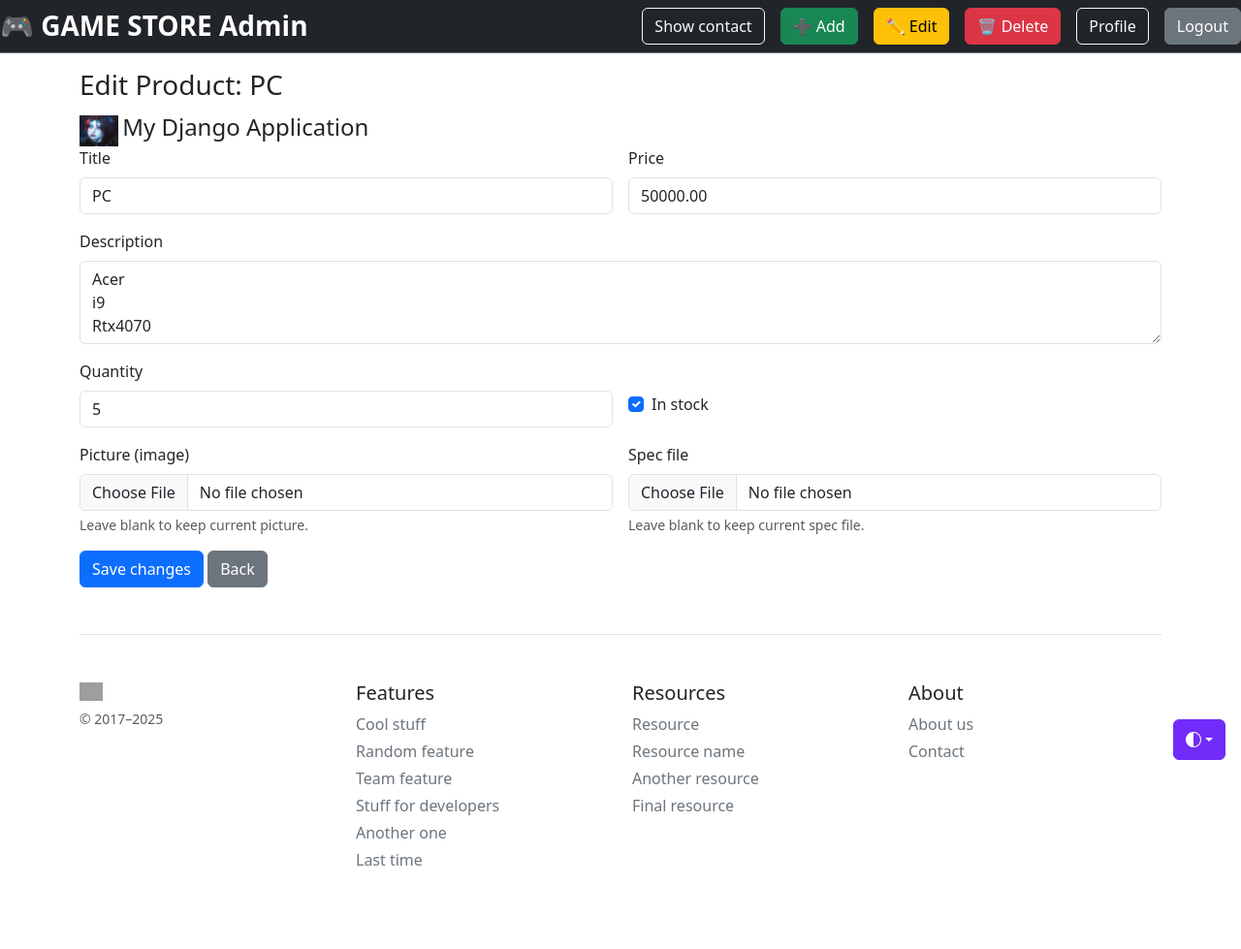
After one commit to Winter7857/Pythonweb-django, a Django app: page /products/1/edit/ in a window 1280 px wide. The commit adds this page. Shown: the whole page at 97% size. Run offline with Django 5.2, Linux system fonts and the light colour scheme; a user stored in the database is signed in; data comes from the database, SQL or seed files in the repository; both versions use the stored data as it was after the commit; grey boxes are pictures that could not be loaded.

Commit message:
updatae function

```diff
--- a/myapp/template/myapp/base.html
+++ b/myapp/template/myapp/base.html
@@ -1,7 +1,7 @@
 {% load static %}
 
 <!DOCTYPE html>
-<html lang="en" data-bs-theme="dark">
+<html lang="en" data-bs-theme="auto">
   <head>
     <meta charset="utf-8" />
     <meta name="viewport" content="width=device-width, initial-scale=1" />
@@ -98,7 +98,8 @@
     <link rel="icon" href="assets/img/favicon.ico" />
     <meta name="theme-color" content="#712cf9" />
 
-    <!-- App CSS -->
+    <!-- Custom CSS -->
+    <link href="pricing.css" rel="stylesheet" />
     <link rel="stylesheet" href="{% static 'css/myCss.css' %}">
 
     <style>
@@ -175,44 +176,121 @@
     </style>
   </head>
 
-  <body class="bg-gamestore">
-    <!-- Top Navbar -->
-    <nav class="navbar navbar-dark navbar-expand bg-gs-dark shadow-sm">
-      <div class="container-fluid">
-        <span class="navbar-brand fw-semibold">🎮 GAME STORE{% if user.is_authenticated and user.profile.usertype|lower == 'admin' %} Admin{% endif %}</span>
-        <div class="ms-auto d-flex align-items-center gap-2">
+  <body>
+    <!-- Header bar styled like your example (Bootstrap utilities) -->
+    <header class="w-100 bg-dark text-white px-0 py-2 border-bottom border-secondary">
+      <div class="container-fluid px-0 d-flex justify-content-between align-items-center">
+        <h1 class="mb-0 fw-bold fs-3">
+          <a href="{% url 'home-page' %}" class="text-white text-decoration-none">
+            🎮 GAME STORE{% if user.is_authenticated and user.profile.usertype|lower == 'admin' %} Admin{% endif %}
+          </a>
+        </h1>
+        <div class="d-flex gap-3 align-items-center ms-auto">
           {% if user.is_authenticated and user.profile.usertype|lower == 'admin' %}
-            <a href="{% url 'addproduct-page' %}" class="btn btn-add btn-sm">+ Add</a>
-            <a href="#" class="btn btn-edit btn-sm">✏️ Edit</a>
-            <a href="#" class="btn btn-delete btn-sm">🗑️ Delete</a>
+            <a href="{% url 'showcontact-page' %}" class="btn btn-outline-light btn-action">Show contact</a>
+            <a href="{% url 'addproduct-page' %}" class="btn btn-success btn-action">➕ Add</a>
+            <a href="{% url 'editproduct-list' %}" class="btn btn-warning text-black btn-action">✏️ Edit</a>
+            <a href="{% url 'deleteproduct-list' %}" class="btn btn-danger btn-action">🗑️ Delete</a>
           {% endif %}
           {% if user.is_authenticated %}
-            <a class="btn btn-outline-light btn-sm" href="{% url 'logout' %}">Logout</a>
+            <a href="{% url 'profile-page' %}" class="btn btn-outline-light btn-action">Profile</a>
+            {% if user.profile.usertype|lower != 'admin' %}
+              <a href="{% url 'cart-page' %}" class="btn btn-outline-light btn-action">🛒 Cart</a>
+            {% endif %}
+            <a href="{% url 'logout' %}" class="btn btn-secondary btn-action">Logout</a>
           {% else %}
-            <a class="btn btn-outline-light btn-sm" href="{% url 'login' %}">Login</a>
+            <a href="{% url 'login' %}" class="btn btn-outline-light btn-action">Login</a>
           {% endif %}
         </div>
       </div>
-    </nav>
+    </header>
+
+    <!-- SVG icons for theme toggle -->
+    <svg xmlns="http://www.w3.org/2000/svg" class="d-none">
+      <symbol id="check2" viewBox="0 0 16 16">
+        <path d="M13.854 3.646a.5.5 0 0 1 0 .708l-7 7a.5.5 0 0 1-.708 0l-3-3a.5.5 0 1 1 .708-.708L6.5 10.293l6.646-6.647a.5.5 0 0 1 .708 0z"/>
+      </symbol>
+      <symbol id="circle-half" viewBox="0 0 16 16">
+        <path d="M8 15A7 7 0 1 0 8 1v14zm0 1A8 8 0 1 1 8 0a8 8 0 0 1 0 16z"/>
+      </symbol>
+      <symbol id="moon-stars-fill" viewBox="0 0 16 16">
+        <path d="M6 .278a.768.768 0 0 1 .08.858 7.208 7.208 0 0 0-.878 3.46c0 4.021 3.278 7.277 7.318 7.277.527 0 1.04-.055 1.533-.16a.787.787 0 0 1 .81.316.733.733 0 0 1-.031.893A8.349 8.349 0 0 1 8.344 16C3.734 16 0 12.286 0 7.71 0 4.266 2.114 1.312 5.124.06A.752.752 0 0 1 6 .278z"/>
+        <path d="M10.794 3.148a.217.217 0 0 1 .412 0l.387 1.162c.173.518.579.924 1.097 1.097l1.162.387a.217.217 0 0 1 0 .412l-1.162.387a1.734 1.734 0 0 0-1.097 1.097l-.387 1.162a.217.217 0 0 1-.412 0l-.387-1.162a1.734 1.734 0 0 0-1.097-1.097l-1.162-.387a.217.217 0 0 1 0-.412l1.162-.387a1.734 1.734 0 0 0 1.097-1.097l.387-1.162z"/>
+      </symbol>
+      <symbol id="sun-fill" viewBox="0 0 16 16">
+        <path d="M8 4.5a3.5 3.5 0 1 0 0 7 3.5 3.5 0 0 0 0-7zM8 0a.5.5 0 0 1 .5.5v2a.5.5 0 0 1-1 0v-2A.5.5 0 0 1 8 0zm0 13a.5.5 0 0 1 .5.5v2a.5.5 0 0 1-1 0v-2a.5.5 0 0 1 .5-.5zM0 8a.5.5 0 0 1 .5-.5h2a.5.5 0 0 1 0 1h-2A.5.5 0 0 1 0 8zm13 0a.5.5 0 0 1 .5-.5h2a.5.5 0 0 1 0 1h-2a.5.5 0 0 1-.5-.5zM2.343 2.343a.5.5 0 0 1 .707 0l1.414 1.414a.5.5 0 1 1-.707.707L2.343 3.05a.5.5 0 0 1 0-.707zm9.193 9.193a.5.5 0 0 1 .707 0l1.414 1.414a.5.5 0 1 1-.707.707l-1.414-1.414a.5.5 0 0 1 0-.707zM12.657 2.343a.5.5 0 0 1 .707.707l-1.414 1.414a.5.5 0 1 1-.707-.707l1.414-1.414zm-9.193 9.193a.5.5 0 0 1 .707.707L2.343 13.657a.5.5 0 1 1-.707-.707l1.414-1.414z"/>
+      </symbol>
+    </svg>
+    <!-- Theme toggle -->
+    <div class="dropdown position-fixed bottom-0 end-0 mb-3 me-3 bd-mode-toggle">
+      <button
+        class="btn btn-bd-primary py-2 dropdown-toggle d-flex align-items-center"
+        id="bd-theme"
+        type="button"
+        aria-expanded="false"
+        data-bs-toggle="dropdown"
+        aria-label="Toggle theme (auto)"
+      >
+        <svg class="bi my-1 theme-icon-active" aria-hidden="true">
+          <use href="#circle-half"></use>
+        </svg>
+        <span class="visually-hidden" id="bd-theme-text">Toggle theme</span>
+      </button>
+      <ul class="dropdown-menu dropdown-menu-end shadow" aria-labelledby="bd-theme-text">
+        <li>
+          <button type="button" class="dropdown-item d-flex align-items-center" data-bs-theme-value="light">
+            <svg class="bi me-2 opacity-50" aria-hidden="true">
+              <use href="#sun-fill"></use>
+            </svg>
+            Light
+            <svg class="bi ms-auto d-none" aria-hidden="true"><use href="#check2"></use></svg>
+          </button>
+        </li>
+        <li>
+          <button type="button" class="dropdown-item d-flex align-items-center" data-bs-theme-value="dark">
+            <svg class="bi me-2 opacity-50" aria-hidden="true">
+              <use href="#moon-stars-fill"></use>
+            </svg>
+            Dark
+            <svg class="bi ms-auto d-none" aria-hidden="true"><use href="#check2"></use></svg>
+          </button>
+        </li>
+        <li>
+          <button type="button" class="dropdown-item d-flex align-items-center active" data-bs-theme-value="auto">
+            <svg class="bi me-2 opacity-50" aria-hidden="true">
+              <use href="#circle-half"></use>
+            </svg>
+            Auto
+            <svg class="bi ms-auto d-none" aria-hidden="true"><use href="#check2"></use></svg>
+          </button>
+        </li>
+      </ul>
+    </div>
 
     <!-- Page Container -->
     <div class="container py-3">
       <!-- Header -->
 
-        {% block myheader %}{% endblock myheader %}
+        {% block myheader %}
+
+        {% endblock myheader %}
+
+<img src="{% static 'image/logo.jpg' %}" alt="logo image" width="40" height="32">
+<span class="fs-4">My Django Application</span>
 
       <!-- Main Content -->
         {% block content %}
 
         {% endblock content %}
       <!-- Footer -->
-      <footer class="pt-5 border-top-0">
+      <footer class="pt-4 my-md-5 pt-md-5 border-top">
         <div class="row">
           <div class="col-12 col-md">
-            <small class="d-block mb-3 text-secondary">&copy; 2025 GAME STORE</small>
+            <img class="mb-2" src="assets/brand/bootstrap-logo.svg" alt="" width="24" height="19" />
+            <small class="d-block mb-3 text-body-secondary">&copy; 2017–2025</small>
           </div>
           <div class="col-6 col-md">
-            <h5 class="text-light">Features</h5>
+            <h5>Features</h5>
             <ul class="list-unstyled text-small">
               <li class="mb-1"><a class="link-secondary text-decoration-none" href="#">Cool stuff</a></li>
               <li class="mb-1"><a class="link-secondary text-decoration-none" href="#">Random feature</a></li>
@@ -223,7 +301,7 @@
             </ul>
           </div>
           <div class="col-6 col-md">
-            <h5 class="text-light">Resources</h5>
+            <h5>Resources</h5>
             <ul class="list-unstyled text-small">
               <li class="mb-1"><a class="link-secondary text-decoration-none" href="#">Resource</a></li>
               <li class="mb-1"><a class="link-secondary text-decoration-none" href="#">Resource name</a></li>
@@ -232,7 +310,7 @@
             </ul>
           </div>
           <div class="col-6 col-md">
-            <h5 class="text-light">About</h5>
+            <h5>About</h5>
             <ul class="list-unstyled text-small">
               <li class="mb-1"><a class="link-secondary text-decoration-none" href="{% url 'about-page' %}">About us</a></li>
               <li class="mb-1">
--- /dev/null
+++ b/myapp/template/myapp/editproduct_form.html
@@ -0,0 +1,65 @@
+{% extends 'myapp/base.html' %}
+
+{% block myheader %}
+  <h1 class="h3">Edit Product: {{ p.title }}</h1>
+{% endblock myheader %}
+
+{% block content %}
+<form method="POST" enctype="multipart/form-data">
+  {% csrf_token %}
+
+  <div class="row g-3">
+    <div class="col-md-6">
+      <label class="form-label">Title</label>
+      <input type="text" name="title" class="form-control" value="{{ p.title }}" required>
+    </div>
+    <div class="col-md-6">
+      <label class="form-label">Price</label>
+      <input type="number" step="0.01" name="price" class="form-control" value="{{ p.price }}">
+    </div>
+
+    <div class="col-12">
+      <label class="form-label">Description</label>
+      <textarea name="description" class="form-control" rows="3">{{ p.description }}</textarea>
+    </div>
+
+    <div class="col-md-6">
+      <label class="form-label">Quantity</label>
+      <input type="number" name="quantity" class="form-control" value="{{ p.quantity }}">
+    </div>
+    <div class="col-md-6 d-flex align-items-center">
+      <div class="form-check mt-4">
+        <input class="form-check-input" type="checkbox" name="instock" id="instock" {% if p.instock %}checked{% endif %}>
+        <label class="form-check-label" for="instock">In stock</label>
+      </div>
+    </div>
+
+    <div class="col-md-6">
+      <label class="form-label">Picture (image)</label>
+      {% if p.picture %}
+        <div class="mb-2"><img src="{{ p.picture.url }}" alt="{{ p.title }}" style="max-height:120px; border-radius:8px"></div>
+      {% endif %}
+      <input type="file" name="picture" accept="image/*" class="form-control">
+      <div class="form-text">Leave blank to keep current picture.</div>
+    </div>
+
+    <div class="col-md-6">
+      <label class="form-label">Spec file</label>
+      {% if p.specfile %}
+        <div class="mb-2"><a href="{{ p.specfile.url }}" download>Current file</a></div>
+      {% endif %}
+      <input type="file" name="specfile" class="form-control">
+      <div class="form-text">Leave blank to keep current spec file.</div>
+    </div>
+  </div>
+
+  <div class="mt-3">
+    <button type="submit" class="btn btn-primary">Save changes</button>
+    <a href="{% url 'editproduct-list' %}" class="btn btn-secondary">Back</a>
+  </div>
+
+  {% if message %}
+    <div class="alert alert-success mt-3">{{ message }}</div>
+  {% endif %}
+</form>
+{% endblock content %}
--- a/myapp/template/myapp/home.html
+++ b/myapp/template/myapp/home.html
@@ -32,11 +32,10 @@
 
   <div class="row justify-content-center">
     {% for data in pd %}
-      <div class="col-12 col-md-6 col-lg-6 mb-5">
+      <div class="col-12 col-md-6 col-lg-6 mb-4">
         <div class="card h-100 shadow-sm product-card">
           {% if data.picture %}
-            <img src="{{ data.picture.url }}" alt="{{ data.title }}"
-                 class="card-img-top" style="max-height:360px; object-fit:cover;">
+            <img src="{{ data.picture.url }}" alt="{{ data.title }}" class="card-img-top product-img">
           {% endif %}
           <div class="card-body text-center">
             <h5 class="card-title fw-bold product-title">{{ data.title }}</h5>
--- a/myapp/urls.py
+++ b/myapp/urls.py
@@ -52,6 +52,14 @@ urlpatterns = [
     # --- Product upload/download ---
     path('addproduct/', addproduct, name='addproduct-page'),
     path('action/<int:cid>/', actionPage, name='action-page'),
+    # --- Product management (admin) ---
+    path('products/', editproduct_list, name='editproduct-list'),
+    path('products/<int:pid>/edit/', editproduct, name='editproduct'),
+    # --- Product delete (admin) ---
+    path('products/delete/', deleteproduct_list, name='deleteproduct-list'),
+    path('products/<int:pid>/delete/', deleteproduct, name='deleteproduct'),
+    # --- Cart (user) ---
+    path('cart/', cart_page, name='cart-page'),
 
 ]
 if settings.DEBUG:
--- a/myapp/views.py
+++ b/myapp/views.py
@@ -28,7 +28,7 @@ from .models import Product
 
 def home(request):
     product_list = Product.objects.all().order_by('-id')
-    paginator = Paginator(product_list, 3)  # 3 products per page
+    paginator = Paginator(product_list, 4)  # 4 products per page
 
     page = request.GET.get('page', 1)
     try:
@@ -208,6 +208,10 @@ def editProfile(request):
 
     return render(request, "myapp/editprofile.html", context)
 def addproduct(request):
+    # Render empty form on GET
+    if request.method != 'POST':
+        return render(request, 'myapp/addproduct.html')
+
     if request.method == 'POST':
         data = request.POST.copy()
         title = data.get('title')
@@ -249,7 +253,65 @@ def addproduct(request):
         new.save()
         return render(request, 'myapp/addproduct.html', {'message': '✅ Product added successfully!'})
 
-    return render(request, 'myapp/addproduct.html')
+@login_required
+@user_passes_test(is_admin)
+def editproduct_list(request):
+    products = Product.objects.all().order_by('-id')
+    return render(request, 'myapp/editproduct_list.html', {'products': products})
+
+@login_required
+@user_passes_test(is_admin)
+def editproduct(request, pid):
+    product = get_object_or_404(Product, id=pid)
+    message = None
+
+    if request.method == 'POST':
+        data = request.POST.copy()
+        product.title = data.get('title', product.title)
+        product.description = data.get('description', product.description)
+        product.price = data.get('price') or product.price
+        product.quantity = data.get('quantity') or product.quantity
+        product.instock = bool(data.get('instock'))
+
+        # Optional file replacements
+        if 'picture' in request.FILES:
+            file_image = request.FILES['picture']
+            try:
+                product.picture.save(file_image.name.replace(' ', '_'), file_image, save=False)
+            except Exception:
+                pass
+
+        if 'specfile' in request.FILES:
+            file_spec = request.FILES['specfile']
+            try:
+                product.specfile.save(file_spec.name.replace(' ', '_'), file_spec, save=False)
+            except Exception:
+                pass
+
+        product.save()
+        message = '✅ Product updated successfully.'
+
+    return render(request, 'myapp/editproduct_form.html', {'p': product, 'message': message})
+
+@login_required
+@user_passes_test(is_admin)
+def deleteproduct_list(request):
+    products = Product.objects.all().order_by('-id')
+    return render(request, 'myapp/deleteproduct_list.html', {'products': products})
+
+@login_required
+@user_passes_test(is_admin)
+def deleteproduct(request, pid):
+    product = get_object_or_404(Product, id=pid)
+    if request.method == 'POST':
+        product.delete()
+        return redirect('deleteproduct-list')
+    return render(request, 'myapp/deleteproduct_confirm.html', {'p': product})
+
+@login_required
+def cart_page(request):
+    # Placeholder cart page for authenticated users
+    return render(request, 'myapp/cart.html', {})
 
 
 def handler404(request, exception=None):
```
Also changed, not shown: myapp/template/myapp/cart.html (added, +11 -0 lines), myapp/template/myapp/deleteproduct_confirm.html (added, +22 -0 lines), myapp/template/myapp/deleteproduct_list.html (added, +40 -0 lines), myapp/template/myapp/editproduct_list.html (added, +38 -0 lines), db.sqlite3.
